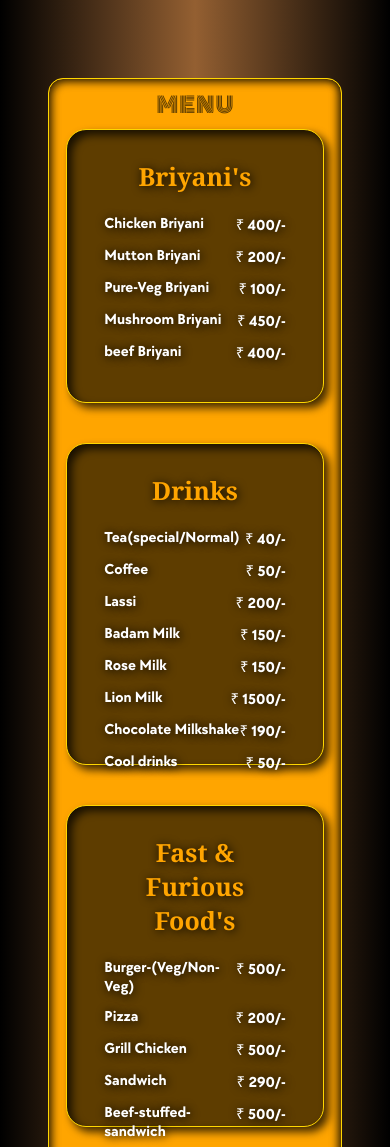
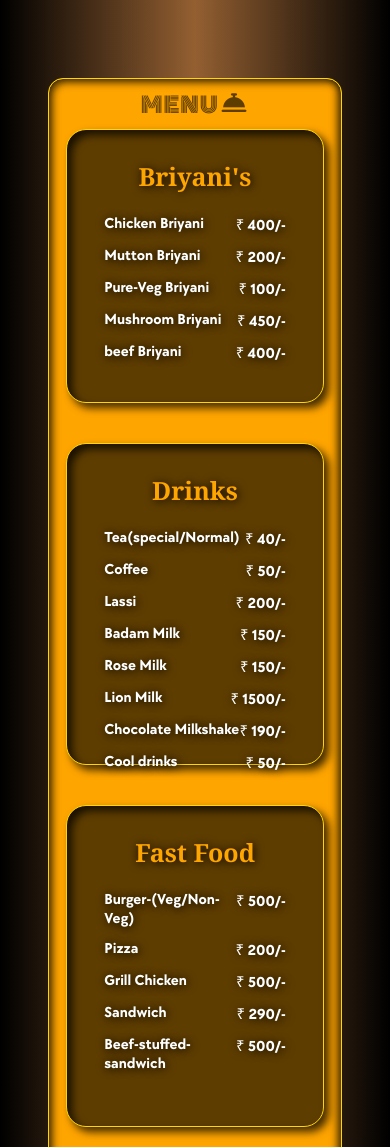
Before and after one commit to kaja-29/Mini-Restaurent-Website, a plain HTML site: page index.html in a window 390 px wide. Shown: the part 1455-2602 px from the top of the page. Drawn offline with Linux system fonts and the light colour scheme.

Commit message:
changed by kaja

```diff
--- a/index.html
+++ b/index.html
@@ -108,8 +108,8 @@
 
     <section id="menu">
         <div class="Menu">
-            <div class="menustitle-mob">Menu</div>
-            <div class="menustitle">Menu</div>
+            <div class="menustitle-mob">Menu <i class="fa-solid fa-bell-concierge"></i></div>
+            <div class="menustitle">Menu <i class="fa-solid fa-bell-concierge"></i></div>
             <div class="Briyanis">
                 <table>
                     <th>
@@ -233,7 +233,7 @@
         <div class="Fast-foods">
             <table>
                 <th>
-                    Fast & Furious Food's
+                    Fast Food
                 </th>
                 <tr>
                     <td>
--- a/style.css
+++ b/style.css
@@ -570,7 +570,7 @@ body {
         position: fixed;
         right: -100%;
         width: 50%;
-        height: 50vh;
+        height: 40vh;
         margin-top: 1.5rem;
         margin-right: 0;
         background-color: rgb(94, 61, 0);
@@ -963,6 +963,10 @@ body {
         justify-content: center;
     }
 
+    .menustitle-mob i{
+        padding-top: 1px;
+    }
+
 
 
     .Menu {
```
